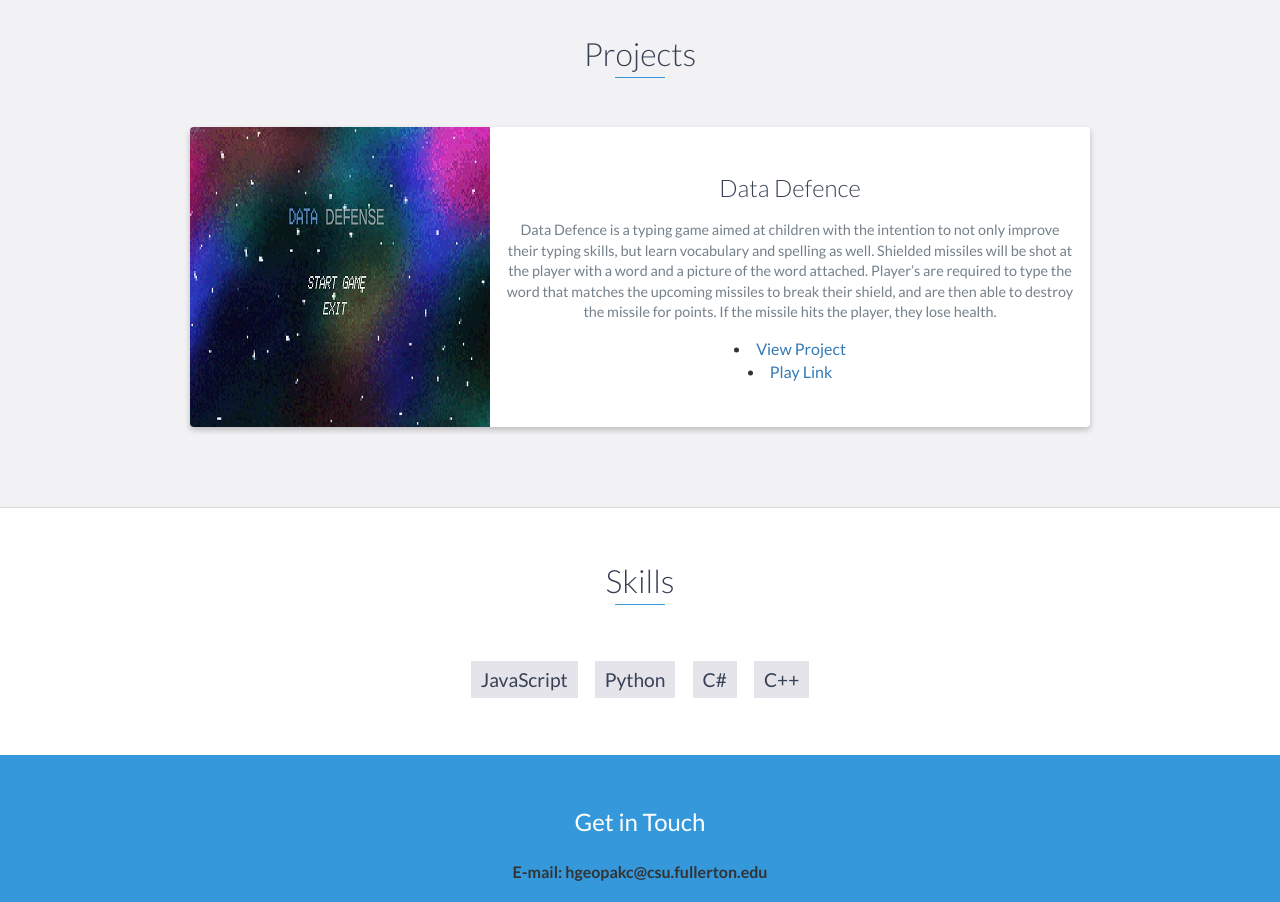
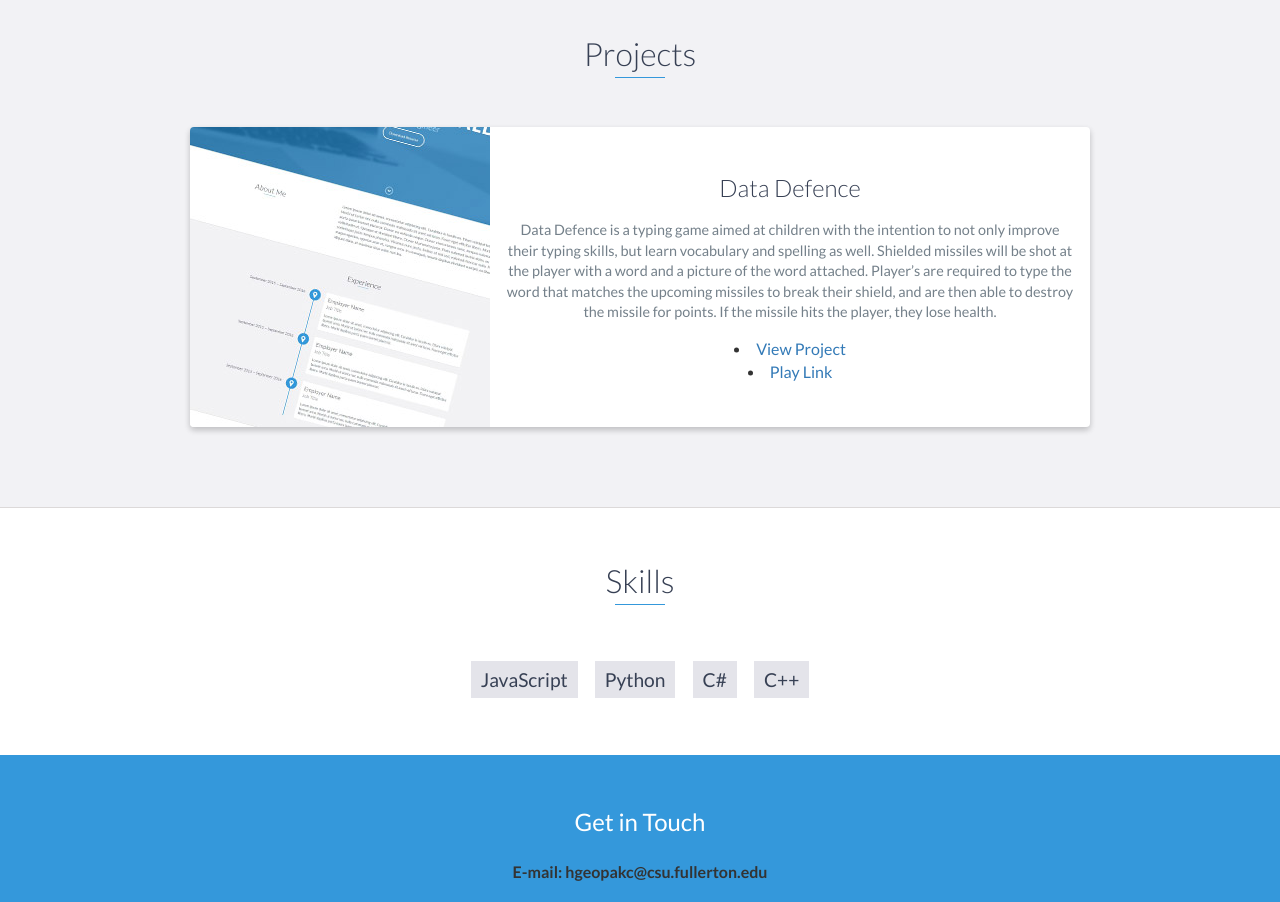
Before and after one commit to WonyikCho/362-Assignment_5, a website: page index.html in a window 1280 px wide. Shown: the part 1540-2442 px from the top of the page. Drawn offline with nearby package versions, Linux system fonts and the light colour scheme.

Commit message:
Update index.html

```diff
--- a/index.html
+++ b/index.html
@@ -106,7 +106,7 @@
             <div class="row">
                 <div class="project shadow-large">
                     <div class="project-image">
-                        <img src="images/Data.jpg" />
+                        <img src="images/project.jpg" />
                     </div>
                     <!-- End .project-image -->
                     <div class="project-info">
```
